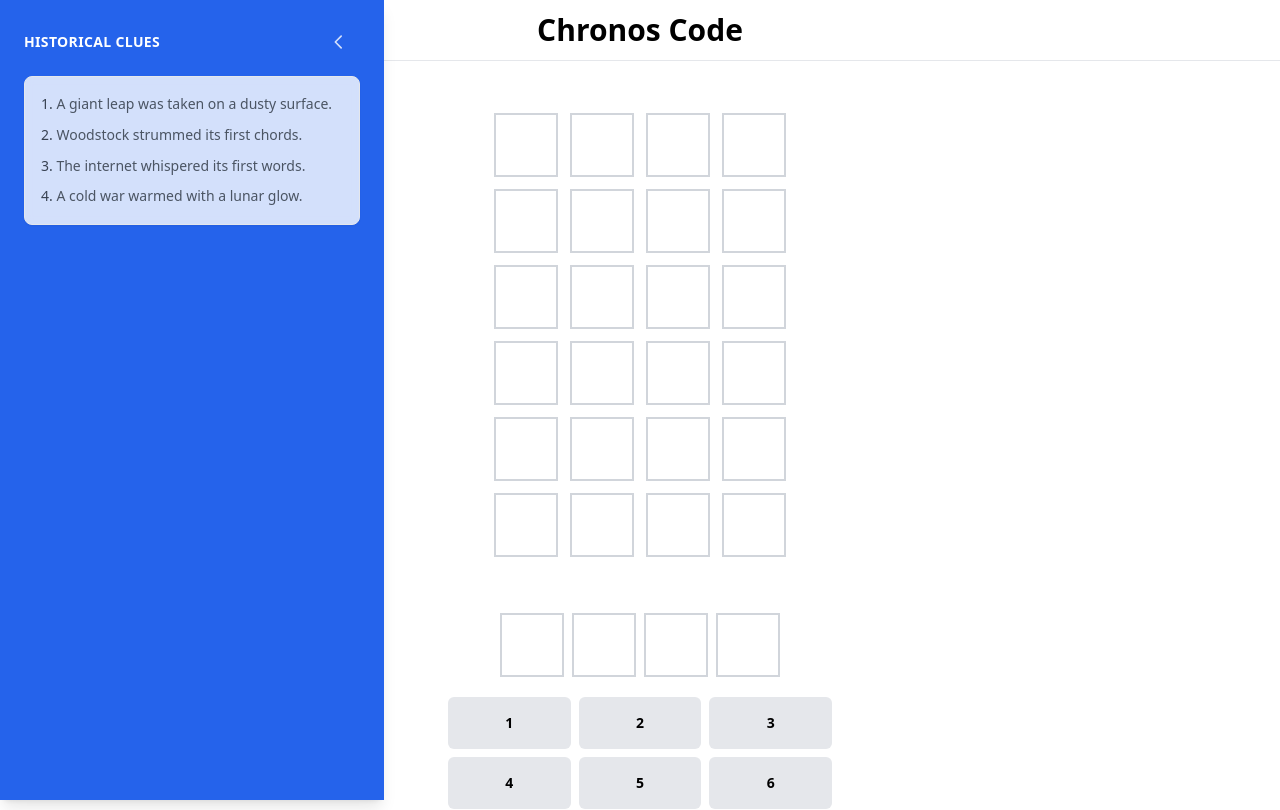
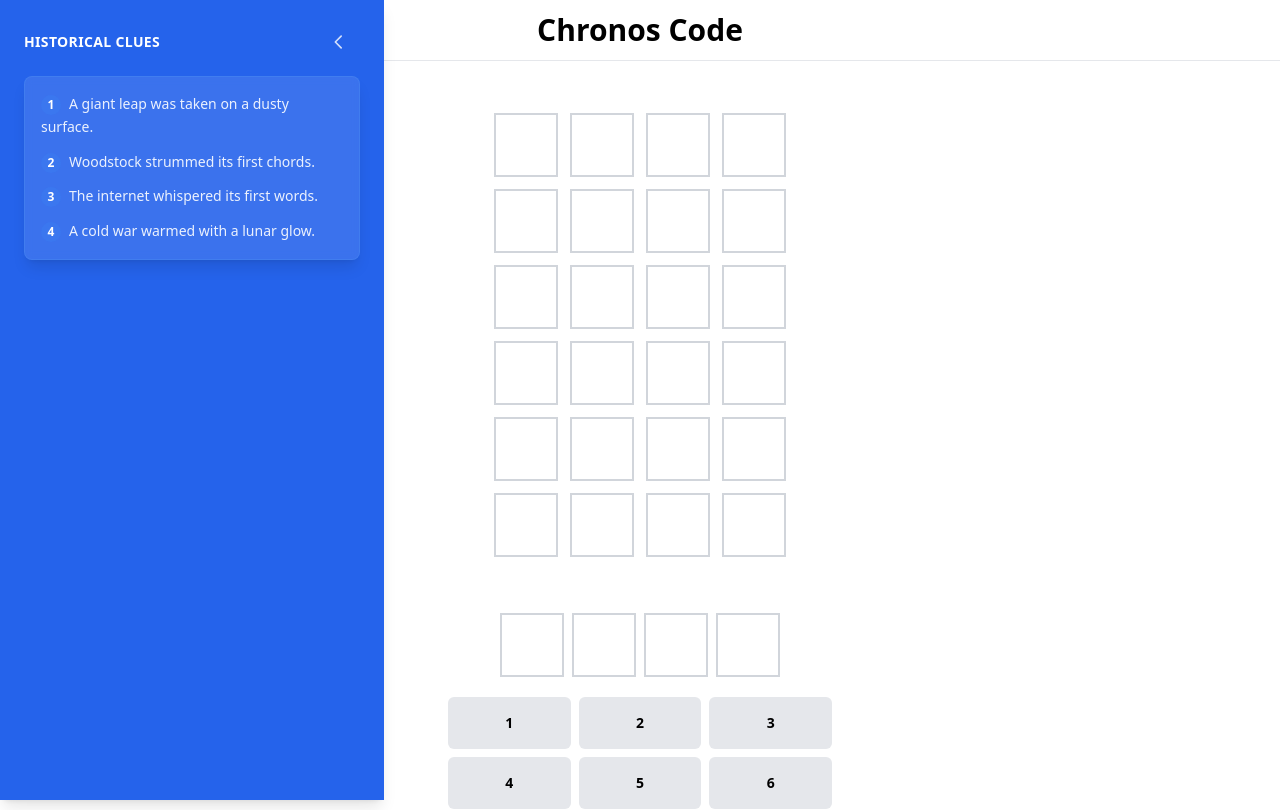
Before and after one commit to gpetiot/guess-year-js, a React (Vite) app: page / in a window 1280 px wide. Shown: the top 810 px of the page. Built offline with nearby package versions, Linux system fonts and the light colour scheme.

Commit message:
Style(ClueList): enhance styling with modern blue theme and improved number indicators

```diff
--- a/src/components/ClueList.tsx
+++ b/src/components/ClueList.tsx
@@ -4,12 +4,14 @@ interface ClueListProps {
 
 export const ClueList = ({ clues }: ClueListProps) => {
   return (
-    <div className="rounded-lg border border-gray-200 bg-white/80 shadow-sm backdrop-blur-sm dark:border-gray-700 dark:bg-gray-800/80">
+    <div className="rounded-lg border border-blue-400/20 bg-white/10 shadow-lg backdrop-blur-sm">
       <div className="p-4">
-        <div className="space-y-2">
+        <div className="space-y-3">
           {clues.map((clue, index) => (
-            <p key={index} className="text-sm leading-relaxed text-gray-600 dark:text-gray-400">
-              <span className="font-medium text-gray-700 dark:text-gray-300">{index + 1}.</span>{' '}
+            <p key={index} className="text-sm leading-relaxed text-white/90">
+              <span className="mr-2 inline-flex h-5 w-5 items-center justify-center rounded-full bg-blue-500/30 text-xs font-semibold text-white">
+                {index + 1}
+              </span>
               {clue}
             </p>
           ))}
```
